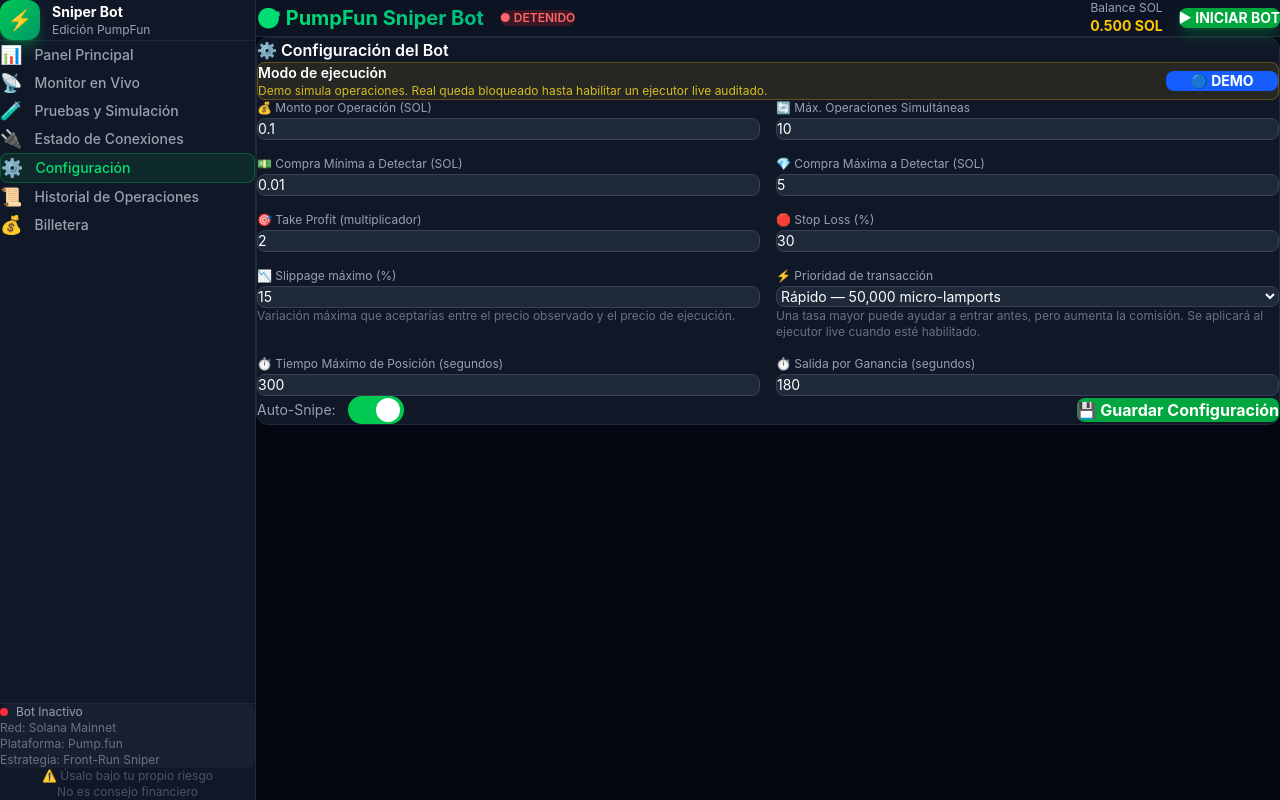
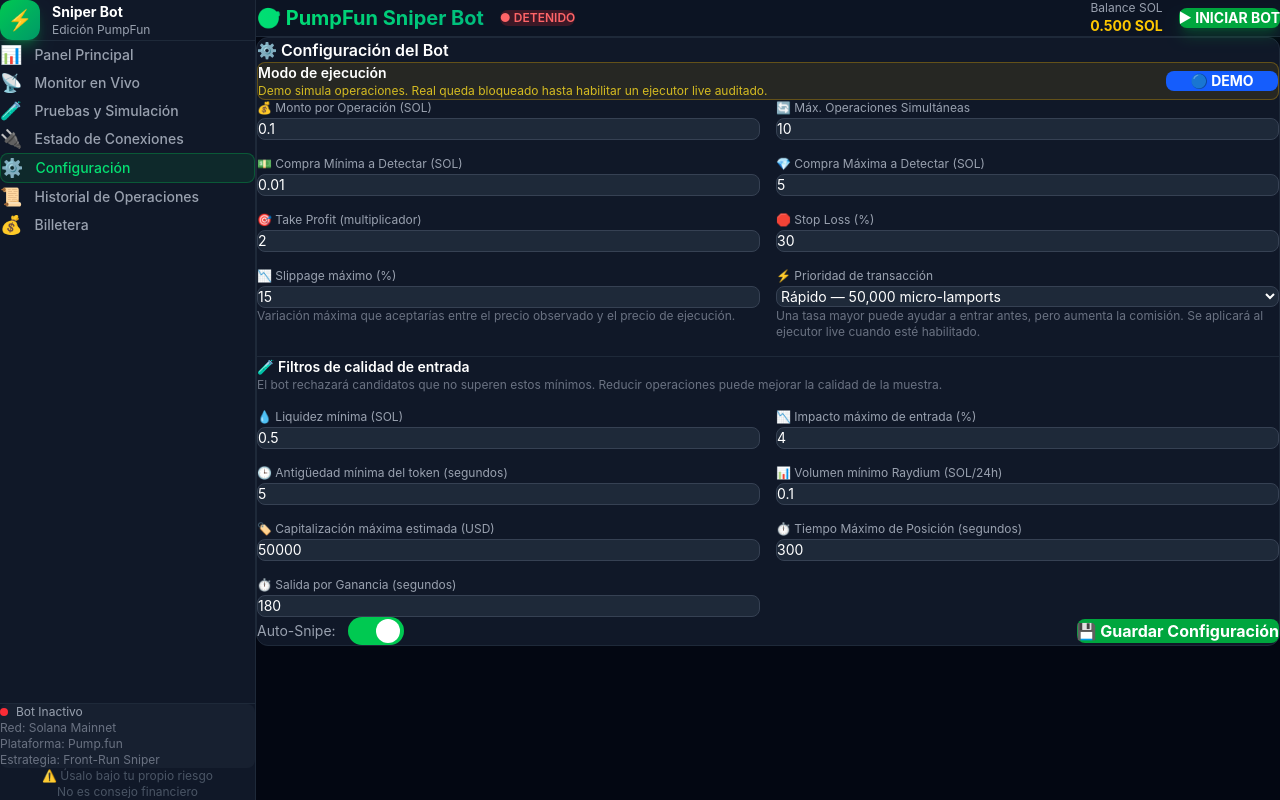
Before and after one commit to debian-1989/bot19, a React (Vite) app: page / in a window 1280 px wide. Both pictures are taken after a click on the button "⚙️ Configuración". Built offline with nearby package versions, Linux system fonts and the light colour scheme.

Commit message:
feat: filter low-quality paper trading entries

```diff
--- a/src/App.tsx
+++ b/src/App.tsx
@@ -31,6 +31,9 @@
   autoSnipe: true,
   minLiquidity: 0.5,
   maxMarketCap: 50000,
+  maxEntryImpactPercent: 4,
+  minTokenAgeSeconds: 5,
+  minRaydiumVolume: 0.1,
   gasStrategy: 'fast',
   jitoBundle: true,
 };
@@ -65,6 +68,46 @@
 
   const token = candidate.token as RaydiumToken;
   return Math.min(0.5, solAmount / Math.max(token.liquidity || 0, solAmount * 2));
+};
+
+type Candidate = {
+  token: PumpFunToken | RaydiumToken;
+  platform: 'pump.fun' | 'raydium';
+  price: number;
+};
+
+const getTimestampMs = (value: number) => {
+  if (!Number.isFinite(value) || value <= 0) return 0;
+  return value < 10_000_000_000 ? value * 1000 : value;
+};
+
+const evaluateCandidate = (candidate: Candidate, config: BotConfig, amount: number) => {
+  const token = candidate.token;
+  const liquidity = candidate.platform === 'pump.fun'
+    ? ((token as PumpFunToken).virtual_sol_reserves > 1_000_000
+      ? (token as PumpFunToken).virtual_sol_reserves / 1_000_000_000
+      : (token as PumpFunToken).virtual_sol_reserves)
+    : Number((token as RaydiumToken).liquidity || 0);
+  const marketCap = candidate.platform === 'pump.fun'
+    ? Number((token as PumpFunToken).usd_market_cap || (token as PumpFunToken).market_cap || 0)
+    : Number((token as RaydiumToken).market_cap_usd || (token as RaydiumToken).market_cap || 0);
+  const volume = candidate.platform === 'raydium'
+    ? Number((token as RaydiumToken).daily_volume || 0)
+    : 0;
+  const timestamp = candidate.platform === 'pump.fun'
+    ? (token as PumpFunToken).created_timestamp
+    : (token as RaydiumToken).create_time;
+  const timestampMs = getTimestampMs(timestamp);
+  const ageSeconds = timestampMs > 0 ? Math.max(0, (Date.now() - timestampMs) / 1000) : 0;
+  const impactPercent = estimatePriceImpact(candidate, amount) * 100;
+
+  if (liquidity < config.minLiquidity) return { accepted: false, reason: `liquidez ${liquidity.toFixed(3)} < mínimo ${config.minLiquidity}` };
+  if (config.maxMarketCap > 0 && marketCap > config.maxMarketCap) return { accepted: false, reason: `market cap ${marketCap.toFixed(0)} > máximo ${config.maxMarketCap}` };
+  if (timestampMs > 0 && ageSeconds < config.minTokenAgeSeconds) return { accepted: false, reason: `token demasiado nuevo (${ageSeconds.toFixed(0)}s)` };
+  if (candidate.platform === 'raydium' && volume < config.minRaydiumVolume) return { accepted: false, reason: `volumen Raydium ${volume.toFixed(3)} < mínimo ${config.minRaydiumVolume}` };
+  if (impactPercent > config.maxEntryImpactPercent) return { accepted: false, reason: `impacto ${impactPercent.toFixed(2)}% > máximo ${config.maxEntryImpactPercent}%` };
+
+  return { accepted: true, reason: '', liquidity, marketCap, volume, ageSeconds, impactPercent };
 };
 
 function App() {
@@ -102,6 +145,7 @@
   const tokensRef = useRef<PumpFunToken[]>([]);
   const raydiumTokensRef = useRef<RaydiumToken[]>([]);
   const processedTokenKeysRef = useRef<Set<string>>(new Set());
+  const qualityLogRef = useRef<Map<string, number>>(new Map());
 
   useEffect(() => {
     configRef.current = config;
@@ -164,7 +208,7 @@
         raydiumTokens: currentRaydiumTokens.length,
       });
 
-      const candidates = [
+      const candidates: Candidate[] = [
         ...currentPumpTokens.map(token => ({ token, platform: 'pump.fun' as const, price: pumpFunRealService.calculateTokenPrice(token) })),
         ...currentRaydiumTokens.map(token => ({ token, platform: 'raydium' as const, price: token.price || 0 }))
       ].filter(candidate => !processedTokenKeysRef.current.has(`${candidate.platform}:${candidate.token.mint}`));
@@ -189,6 +233,16 @@
         const tokenKey = `${platform}:${token.mint}`;
         if (realPrice <= 0) {
           processedTokenKeysRef.current.add(tokenKey);
+          continue;
+        }
+
+        const quality = evaluateCandidate(candidate, currentConfig, currentConfig.tradeAmount);
+        if (!quality.accepted) {
+          const lastLogged = qualityLogRef.current.get(tokenKey) || 0;
+          if (Date.now() - lastLogged > 10_000) {
+            addLog(`⛔ Rechazado $${token.symbol} (${platform}): ${quality.reason}`);
+            qualityLogRef.current.set(tokenKey, Date.now());
+          }
           continue;
         }
 
@@ -229,7 +283,7 @@
         };
 
         setTrades(prev => [newTrade, ...prev]);
-        setSolBalance(prev => prev - snipeAmount);
+        setSolBalance(prev => prev - snipeAmount - entryFee);
         tradesRef.current = [newTrade, ...tradesRef.current];
         solBalanceRef.current = localAvailableCapital;
         setDetectedTxns(prev => prev.map(tx => tx.id === newTx.id ? { ...tx, status: 'sniped' as const, ourBuyPrice } : tx));
--- a/src/components/BotConfigPanel.tsx
+++ b/src/components/BotConfigPanel.tsx
@@ -166,6 +166,74 @@
             </p>
           </div>
 
+          <div className="md:col-span-2 border-t border-gray-800 pt-4 mt-2">
+            <p className="text-sm font-semibold text-white mb-3">🧪 Filtros de calidad de entrada</p>
+            <p className="text-xs text-gray-500 mb-3">
+              El bot rechazará candidatos que no superen estos mínimos. Reducir operaciones puede mejorar la calidad de la muestra.
+            </p>
+          </div>
+
+          <div>
+            <label className="block text-xs text-gray-400 mb-1.5">💧 Liquidez mínima (SOL)</label>
+            <input
+              type="number"
+              min="0"
+              step="0.1"
+              value={config.minLiquidity}
+              onChange={e => updateConfig('minLiquidity', Math.max(0, Number.parseFloat(e.target.value) || 0))}
+              className="w-full bg-gray-800 border border-gray-700 rounded-lg px-4 py-2.5 text-sm text-white focus:border-green-500 focus:outline-none"
+            />
+          </div>
+
+          <div>
+            <label className="block text-xs text-gray-400 mb-1.5">📉 Impacto máximo de entrada (%)</label>
+            <input
+              type="number"
+              min="0.1"
+              max="50"
+              step="0.1"
+              value={config.maxEntryImpactPercent}
+              onChange={e => updateConfig('maxEntryImpactPercent', Math.max(0.1, Number.parseFloat(e.target.value) || 0.1))}
+              className="w-full bg-gray-800 border border-gray-700 rounded-lg px-4 py-2.5 text-sm text-white focus:border-green-500 focus:outline-none"
+            />
+          </div>
+
+          <div>
+            <label className="block text-xs text-gray-400 mb-1.5">🕒 Antigüedad mínima del token (segundos)</label>
+            <input
+              type="number"
+              min="0"
+              step="1"
+              value={config.minTokenAgeSeconds}
+              onChange={e => updateConfig('minTokenAgeSeconds', Math.max(0, parseInt(e.target.value, 10) || 0))}
+              className="w-full bg-gray-800 border border-gray-700 rounded-lg px-4 py-2.5 text-sm text-white focus:border-green-500 focus:outline-none"
+            />
+          </div>
+
+          <div>
+            <label className="block text-xs text-gray-400 mb-1.5">📊 Volumen mínimo Raydium (SOL/24h)</label>
+            <input
+              type="number"
+              min="0"
+              step="0.1"
+              value={config.minRaydiumVolume}
+              onChange={e => updateConfig('minRaydiumVolume', Math.max(0, Number.parseFloat(e.target.value) || 0))}
+              className="w-full bg-gray-800 border border-gray-700 rounded-lg px-4 py-2.5 text-sm text-white focus:border-green-500 focus:outline-none"
+            />
+          </div>
+
+          <div>
+            <label className="block text-xs text-gray-400 mb-1.5">🏷️ Capitalización máxima estimada (USD)</label>
+            <input
+              type="number"
+              min="0"
+              step="1000"
+              value={config.maxMarketCap}
+              onChange={e => updateConfig('maxMarketCap', Math.max(0, Number.parseFloat(e.target.value) || 0))}
+              className="w-full bg-gray-800 border border-gray-700 rounded-lg px-4 py-2.5 text-sm text-white focus:border-green-500 focus:outline-none"
+            />
+          </div>
+
           <div>
             <label className="block text-xs text-gray-400 mb-1.5">⏱️ Tiempo Máximo de Posición (segundos)</label>
             <input
--- a/src/types.ts
+++ b/src/types.ts
@@ -18,6 +18,9 @@
   autoSnipe: boolean;
   minLiquidity: number;
   maxMarketCap: number;
+  maxEntryImpactPercent: number;
+  minTokenAgeSeconds: number;
+  minRaydiumVolume: number;
   gasStrategy: 'standard' | 'fast' | 'instant';
   jitoBundle: boolean;
 }
```
